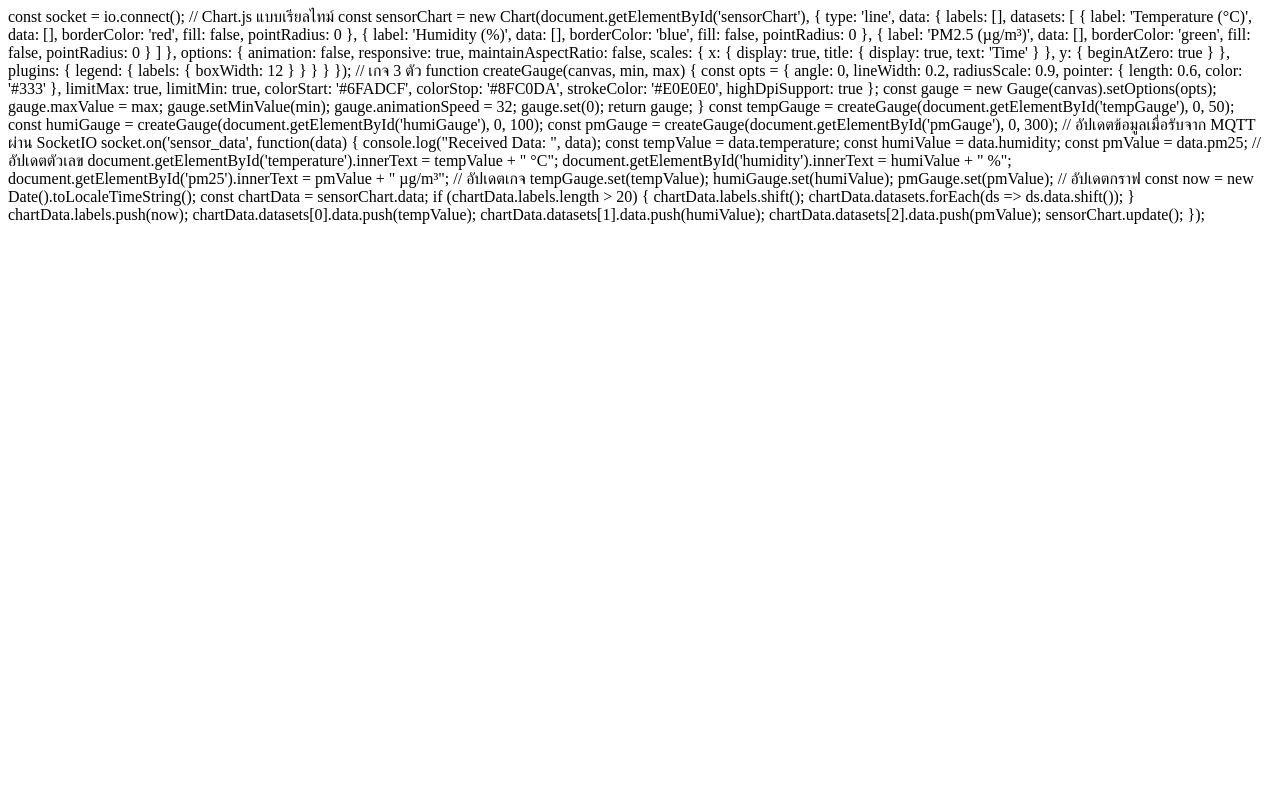
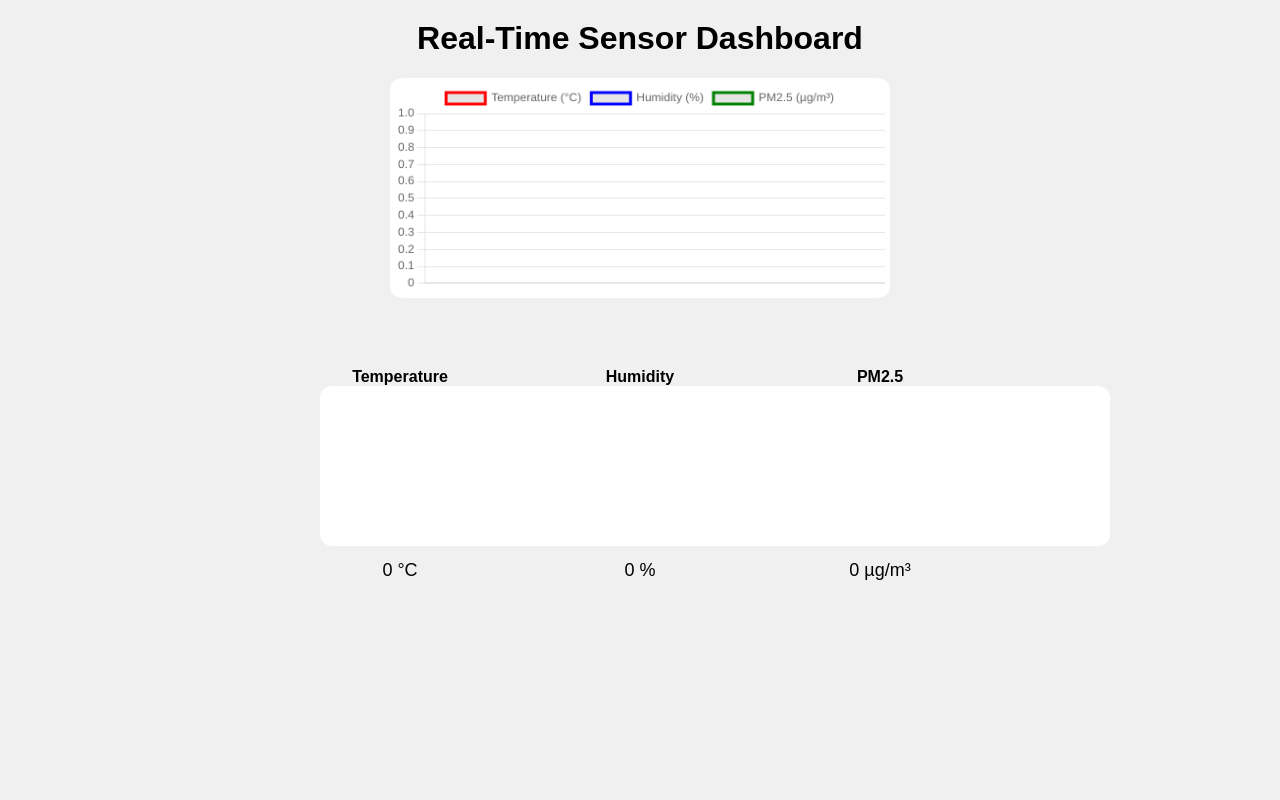
Before and after one commit to Kwanchiwaa/Factory_TEMP, a Flask app: page / in a window 1280 px wide. Run offline with Flask 3, Linux system fonts and the light colour scheme; a map, chart or similar area stays blank; some libraries are stand-ins or nearby versions.

Commit message:
index.html

```diff
--- a/templates/index.html
+++ b/templates/index.html
@@ -1,14 +1,98 @@
+<!DOCTYPE html>
+<html lang="en">
+<head>
+  <meta charset="UTF-8">
+  <title>Real-Time Sensor Dashboard</title>
+  <script src="https://cdn.socket.io/4.0.0/socket.io.min.js"></script>
+  <script src="https://cdn.jsdelivr.net/npm/chart.js"></script>
+  <script src="https://cdn.jsdelivr.net/npm/gaugeJS/dist/gauge.min.js"></script>
+  <style>
+    body {
+      font-family: sans-serif;
+      text-align: center;
+      background: #f0f0f0;
+    }
+    h1 {
+      margin-top: 20px;
+    }
+    .dashboard {
+      display: flex;
+      flex-direction: column;
+      align-items: center;
+      gap: 40px;
+      margin: 20px auto;
+    }
+    .chart-container {
+      width: 500px;
+      height: 220px;
+    }
+    .gauge-group {
+      display: flex;
+      justify-content: center;
+      gap: 80px;
+      flex-wrap: wrap;
+      padding: 20px;
+    }
+    .gauge-container {
+      width: 160px;
+      height: 160px;
+    }
+    .value-label {
+      font-size: 18px;
+      margin-top: 10px;
+    }
+    .gauge-label {
+      font-size: 16px;
+      font-weight: bold;
+      margin-top: 10px;
+    }
+    canvas {
+      background: white;
+      border-radius: 12px;
+      padding: 5px;
+    }
+  </style>
+</head>
+<body>
+
+<h1>Real-Time Sensor Dashboard</h1>
+
+<div class="dashboard">
+  <div class="chart-container">
+    <canvas id="sensorChart"></canvas>
+  </div>
+
+  <div class="gauge-group">
+    <div class="gauge-container">
+      <div class="gauge-label">Temperature</div>
+      <canvas id="tempGauge"></canvas>
+      <div class="value-label" id="temperature">0 °C</div>
+    </div>
+    <div class="gauge-container">
+      <div class="gauge-label">Humidity</div>
+      <canvas id="humiGauge"></canvas>
+      <div class="value-label" id="humidity">0 %</div>
+    </div>
+    <div class="gauge-container">
+      <div class="gauge-label">PM2.5</div>
+      <canvas id="pmGauge"></canvas>
+      <div class="value-label" id="pm25">0 µg/m³</div>
+    </div>
+  </div>
+</div>
+
+<script>
   const socket = io.connect();
 
-// Chart.js แบบเรียลไทม์
-const sensorChart = new Chart(document.getElementById('sensorChart'), {
+  // Chart.js
+  const sensorChart = new Chart(document.getElementById('sensorChart').getContext('2d'), {
     type: 'line',
     data: {
       labels: [],
       datasets: [
-      { label: 'Temperature (°C)', data: [], borderColor: 'red', fill: false, pointRadius: 0 },
-      { label: 'Humidity (%)', data: [], borderColor: 'blue', fill: false, pointRadius: 0 },
-      { label: 'PM2.5 (µg/m³)', data: [], borderColor: 'green', fill: false, pointRadius: 0 }
+        { label: 'Temperature (°C)', data: [], borderColor: 'red', fill: false },
+        { label: 'Humidity (%)', data: [], borderColor: 'blue', fill: false },
+        { label: 'PM2.5 (µg/m³)', data: [], borderColor: 'green', fill: false }
       ]
     },
     options: {
@@ -16,21 +100,13 @@ const sensorChart = new Chart(document.getElementById('sensorChart'), {
       responsive: true,
       maintainAspectRatio: false,
       scales: {
-      x: {
-        display: true,
-        title: { display: true, text: 'Time' }
-      },
-      y: {
-        beginAtZero: true
-      }
-    },
-    plugins: {
-      legend: { labels: { boxWidth: 12 } }
+        x: { display: true },
+        y: { beginAtZero: true }
       }
     }
   });
 
-// เกจ 3 ตัว
+  // สร้างเกจ 3 ตัว
   function createGauge(canvas, min, max) {
     const opts = {
       angle: 0,
@@ -56,7 +132,7 @@ const tempGauge = createGauge(document.getElementById('tempGauge'), 0, 50);
   const humiGauge = createGauge(document.getElementById('humiGauge'), 0, 100);
   const pmGauge = createGauge(document.getElementById('pmGauge'), 0, 300);
 
-// อัปเดตข้อมูลเมื่อรับจาก MQTT ผ่าน SocketIO
+  // อัปเดตข้อมูลจาก MQTT ผ่าน Socket.IO
   socket.on('sensor_data', function(data) {
     console.log("Received Data: ", data);
 
@@ -64,29 +140,30 @@ socket.on('sensor_data', function(data) {
     const humiValue = data.humidity;
     const pmValue = data.pm25;
 
-  // อัปเดตตัวเลข
     document.getElementById('temperature').innerText = tempValue + " °C";
     document.getElementById('humidity').innerText = humiValue + " %";
     document.getElementById('pm25').innerText = pmValue + " µg/m³";
 
-  // อัปเดตเกจ
     tempGauge.set(tempValue);
     humiGauge.set(humiValue);
     pmGauge.set(pmValue);
 
     // อัปเดตกราฟ
     const now = new Date().toLocaleTimeString();
-  const chartData = sensorChart.data;
 
-  if (chartData.labels.length > 20) {
-    chartData.labels.shift();
-    chartData.datasets.forEach(ds => ds.data.shift());
+    if (sensorChart.data.labels.length > 20) {
+      sensorChart.data.labels.shift();
+      sensorChart.data.datasets.forEach(ds => ds.data.shift());
     }
 
-  chartData.labels.push(now);
-  chartData.datasets[0].data.push(tempValue);
-  chartData.datasets[1].data.push(humiValue);
-  chartData.datasets[2].data.push(pmValue);
+    sensorChart.data.labels.push(now);
+    sensorChart.data.datasets[0].data.push(tempValue);
+    sensorChart.data.datasets[1].data.push(humiValue);
+    sensorChart.data.datasets[2].data.push(pmValue);
 
     sensorChart.update();
   });
+</script>
+
+</body>
+</html>
```
Lines whose indentation alone changed are shown as unchanged.
